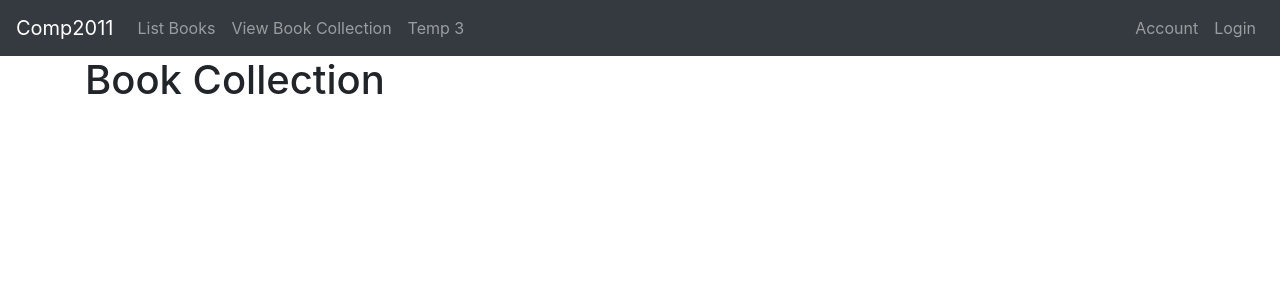
After one commit to ATurner01/Flask-Work, a Flask app: template coursework_2/app/templates/collection.html in a window 1280 px wide. The commit adds this page. Shown: the top 300 px of the page. Run offline with Flask 2, Linux system fonts and the light colour scheme; the template is opened without the code that fills it, so the values that code supplies are empty; some libraries are stand-ins or nearby versions.

Commit message:
Created page to display user's owned books.

```diff
--- a/coursework_2/app/templates/base.html
+++ b/coursework_2/app/templates/base.html
@@ -22,7 +22,7 @@
          <a class="nav-link" href="/list_books">List Books</a>
        </li>
        <li class="nav-item">
-         <a class="nav-link" href="">Temp 2</a>
+         <a class="nav-link" href="/collection">View Book Collection</a>
        </li>
        <li class="nav-item">
          <a class="nav-link" href="">Temp 3</a>
--- /dev/null
+++ b/coursework_2/app/templates/collection.html
@@ -0,0 +1,25 @@
+{% extends "base.html" %}
+{% block content %}
+  <h1>Book Collection</h1>
+  {% for book in books %}
+    <div class="container-fluid border border-dark row">
+      <div class="col-md-6">
+        <p>Title: {{ book.title }}</p>
+        <p>Author: {{ book.author }}</p>
+        <p>Release Date: {{ book.release_date }}</p>
+        <form action="/details" method="post" name="Details">
+          <input type="button" value="View More Details" onclick="this.form.submit()">
+          <input type="hidden" name="id" value="{{ book.id }}">
+        </form>
+      </div>
+      <div class="col-md-6">
+        {% if book.image %}
+          <img style="float:right;" src="{{ book.image }}" alt="Cover Image for {{ book.title }}" height="75" width="75">
+        {% else %}
+          <p style="float:right;">No image provided</p>
+        {% endif %}
+      </div>
+    </div>
+    <br>
+  {% endfor %}
+{% endblock %}
--- a/coursework_2/app/views.py
+++ b/coursework_2/app/views.py
@@ -136,6 +136,8 @@ def Account():
 
 @app.route('/list_books')
 def ListBooks():
+    """Lists all the current books stored in the database"""
+
     user = current_user
     books = models.Book.query.all()
 
@@ -146,11 +148,33 @@ def ListBooks():
 
 @app.route('/details', methods=['GET', 'POST'])
 def Details():
+    """Lists the specific details of a given book"""
+
     user = current_user
+    #The ID for a given book is provided through a HTML form, therefore we need to request that ID from the form
     id = request.form.getlist('id')
+    #Queries the Book table to get the book relating to the provided ID from the form
     book = models.Book.query.get(id[0])
 
     return render_template("details.html",
                            title=book.title,
                            user=user,
                            book=book)
+
+@app.route('/collection')
+@login_required
+def Collection():
+    """Lists all the books that the user currently owns"""
+
+    user = current_user
+    #First, we need to query our helper table to find all the books this specific user owns
+    owned_books = db.session.query(models.owns).filter_by(user_id=user.id).all()
+    #Next, we find all the books the user owns from the Book table
+    books = []
+    for i in range(0, len(owned_books)):
+        books.append(models.Book.query.get(owned_books[i][1])) #owned_books is a 2D array, where [i][0] is the User ID and [i][1] is the Book ID
+
+    return render_template("collection.html",
+                           title="Collection",
+                           user=user,
+                           books=books)
```
Also changed, not shown: 1 other file.
